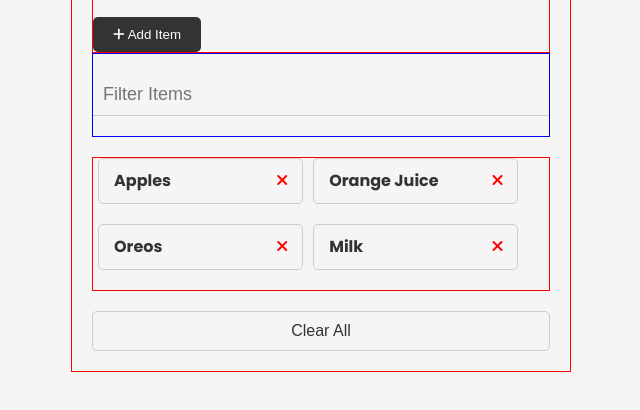
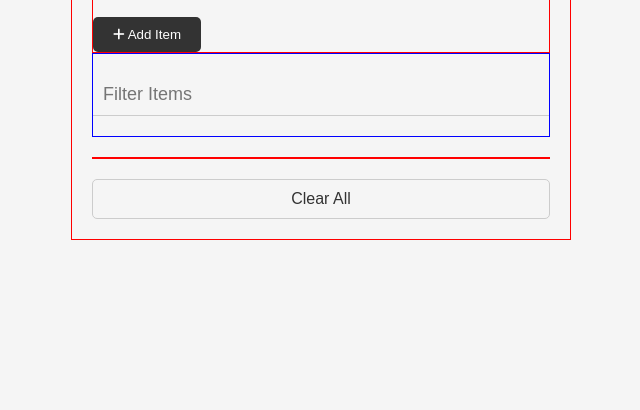
Before and after one commit to Losara2023/Shopping-list-start, a plain HTML site: page index.html in a window 1280 px wide. Both pictures are taken after a click on the button "Clear All". Shown: the part 184-594 px from the top of the page, without its empty margins (319-959 px from the left). Drawn offline with Linux system fonts and the light colour scheme.

Commit message:
activate clear button

```diff
--- a/index.html
+++ b/index.html
@@ -53,24 +53,7 @@
             <i class="fa-solid fa-xmark"></i>
           </button>
         </li>
-        <li>
-          Orange Juice
-          <button class="remove-item btn-link text-red">
-            <i class="fa-solid fa-xmark"></i>
-          </button>
-        </li>
-        <li>
-          Oreos
-          <button class="remove-item btn-link text-red">
-            <i class="fa-solid fa-xmark"></i>
-          </button>
-        </li>
-        <li>
-          Milk
-          <button class="remove-item btn-link text-red">
-            <i class="fa-solid fa-xmark"></i>
-          </button>
-        </li>
+
       </ul>
 
       <button id="clear" class="btn-clear">Clear All</button>
--- a/script.js
+++ b/script.js
@@ -1,6 +1,7 @@
 const itemForm = document.getElementById("item-form");
 const itemInput = document.getElementById("item-input");
 const itemList = document.getElementById("item-list");
+const clearBtn = document.getElementById("clear");
 
 function addItem(e) {
   e.preventDefault();
@@ -20,7 +21,7 @@ function addItem(e) {
   li.appendChild(button);
 
   itemList.appendChild(li);
-  itemInput.value="";
+  itemInput.value = "";
 }
 
 // Create Button
@@ -39,4 +40,21 @@ function createIcon(classes) {
   return icon;
 }
 
+function removeItem(e) {
+  if (e.target.parentElement.classList.contains("remove-item")) {
+    e.target.parentElement.parentElement.remove();
+  }
+}
+
+function clearItems(){
+  // first and easy way
+  // itemList.innerHTML=""
+  // Second way
+  while(itemList.firstChild){
+    itemList.removeChild(itemList.firstChild);
+  }
+}
+
 itemForm.addEventListener("submit", addItem);
+itemList.addEventListener("click", removeItem);
+clearBtn.addEventListener("click",clearItems);
```
